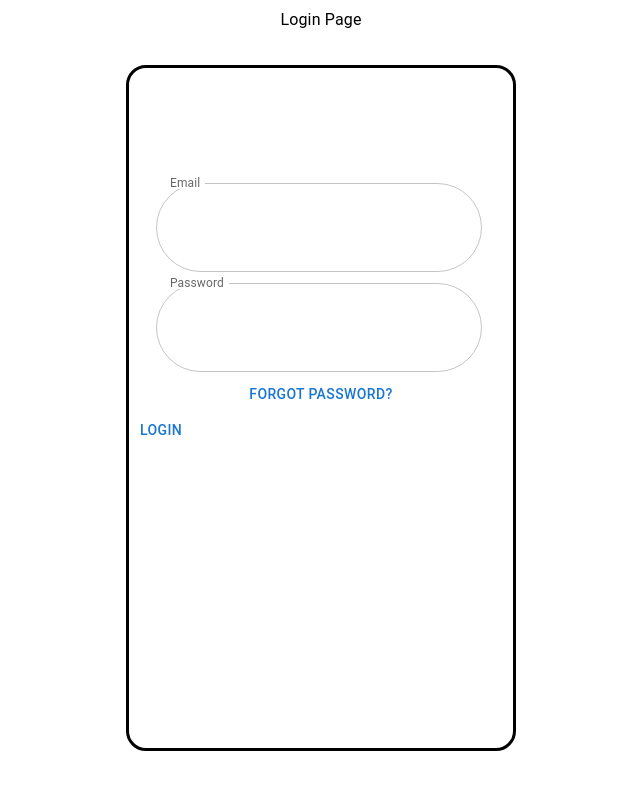
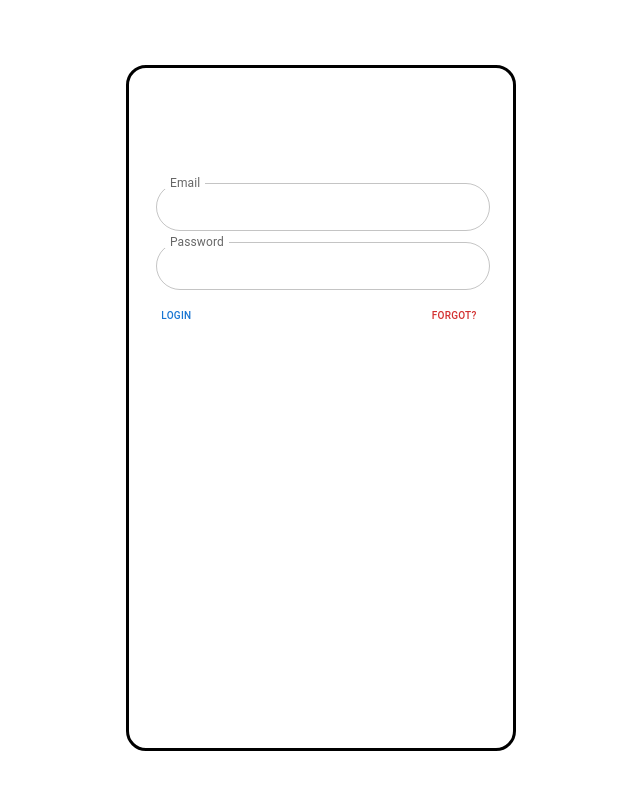
Before and after one commit to RichardJeanBaptiste/BussingSolution, a React (Vite) app in the folder bussing-ui/: page / in a window 1280 px wide. Shown: the top 790 px of the page, without its empty margins (327-967 px from the left). Built offline with nearby package versions, Linux system fonts and the light colour scheme; some icons are missing.

Commit message:
added basic login form styling

```diff
--- a/bussing-ui/src/components/Login.jsx
+++ b/bussing-ui/src/components/Login.jsx
@@ -4,7 +4,6 @@ import Box from '@mui/material/Box';
 import Button from '@mui/material/Button';
 import IconButton from '@mui/material/IconButton';
 import TextField from '@mui/material/TextField';
-import Typography from '@mui/material/Typography';
 import InputAdornment from '@mui/material/InputAdornment';
 import EmailIcon from '@mui/icons-material/Email';
 import HttpsIcon from '@mui/icons-material/Https';
@@ -38,7 +37,7 @@ function Login() {
                 sm: '30%',
             },
             height: {
-                xs: '85%',
+                xs: '50%',
                 sm: '85%'
             },
             borderRadius: '20px',
@@ -55,11 +54,13 @@ function Login() {
             marginLeft: '7%',
             width: {
                 xs: '83%',
-                sm:'85%'
+                sm:'85%',
+                md: '87%'
             },
             height: {
-                xs: '7%',
-                sm:'13%'
+                xs: '10%',
+                sm:'10%',
+                md: '7%'
             },
             "& div": {
                 borderRadius: '45px',
@@ -70,7 +71,51 @@ function Login() {
             }
         },
         loginIcon: {
-            fontSize: '14px'
+            xs: {
+                fontSize: '14px'
+            },
+            sm: {
+                fontSize: '18px'
+            }
+        },
+        loginBtns : {
+            position: 'relative',
+            width: '100%',
+            height: '20%'
+        },
+        Btns1: {
+            position: 'absolute',
+            top: {
+                xs: '5%',
+                sm: '5%',
+            },
+            left: {
+                xs: '0%',
+                sm: '0%',
+                md: '4%'
+            },
+            fontSize: {
+                xs: '8px',
+                sm: '8px',
+                md: '10px'
+            }
+        },
+        Btns2: {
+            position: 'absolute',
+            top: {
+                xs: '5%',
+                sm: '5%',
+            },
+            right: {
+                xs: '5%',
+                sm: '5%',
+                md: '7%'
+            },
+            fontSize: {
+                xs: '8px',
+                sm: '8px',
+                md: '10px'
+            },
         }
     }
 
@@ -88,6 +133,11 @@ function Login() {
     }
 
     const SubmitForm = async () => {
+
+        if(loginForm.username == "" || loginForm.password == ""){
+            alert('Username or Password required')
+            return
+        }
 
        await fetch("http://localhost:5000/login",{
            method: 'POST',
@@ -111,7 +161,6 @@ function Login() {
 
     return (
        <Box sx={Styles.root}>
-            <Typography align='center'>Login Page</Typography>
             <Box sx={Styles.login}>
                 <TextField
                     margin='dense'
@@ -142,10 +191,9 @@ function Login() {
                         }
                     }}
                 />
-                <Button variant='text'>Forgot Password?</Button>
-
-                <Box>
-                    <Button onClick={SubmitForm}>Login</Button>
+                <Box sx={Styles.loginBtns}>
+                    <Button onClick={SubmitForm} sx={Styles.Btns1}>Login</Button>
+                    <Button variant='text' color='error' sx={Styles.Btns2}>Forgot?</Button>
                 </Box>
             </Box>
         </Box>
```
